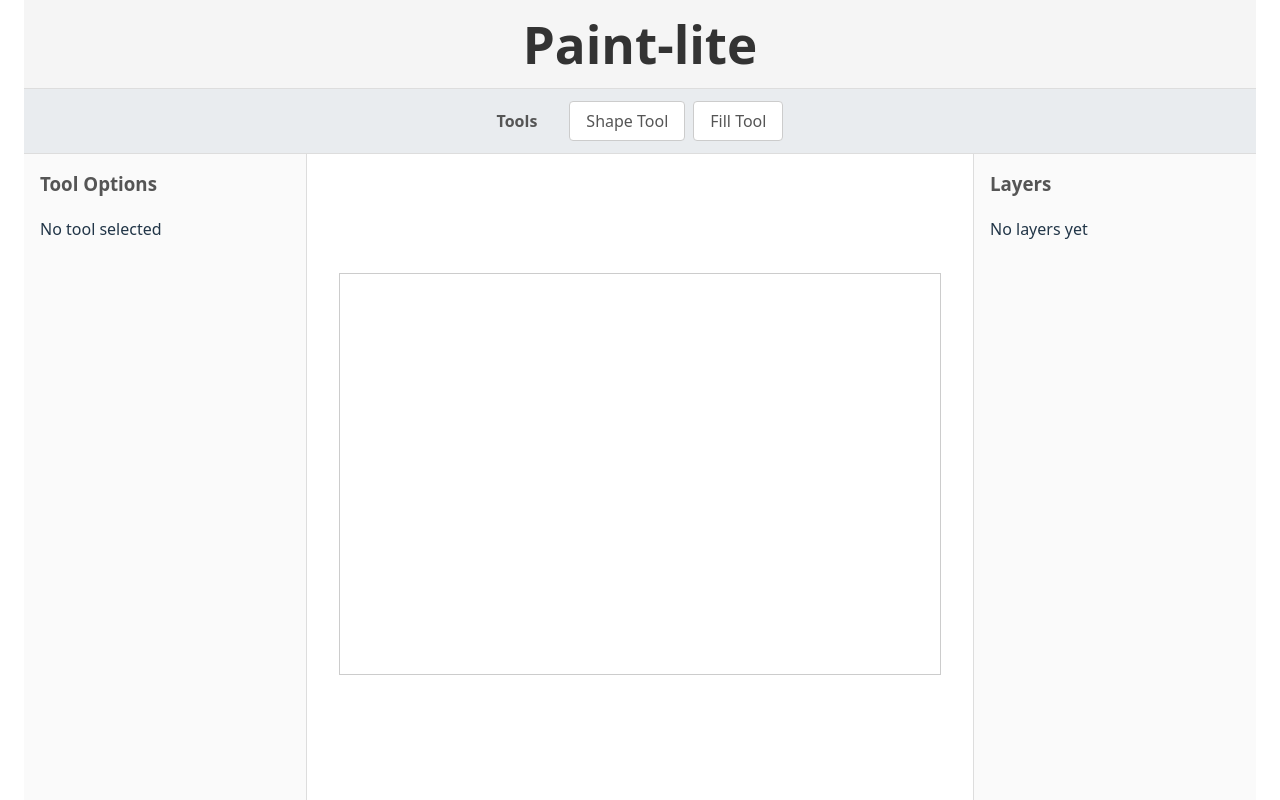
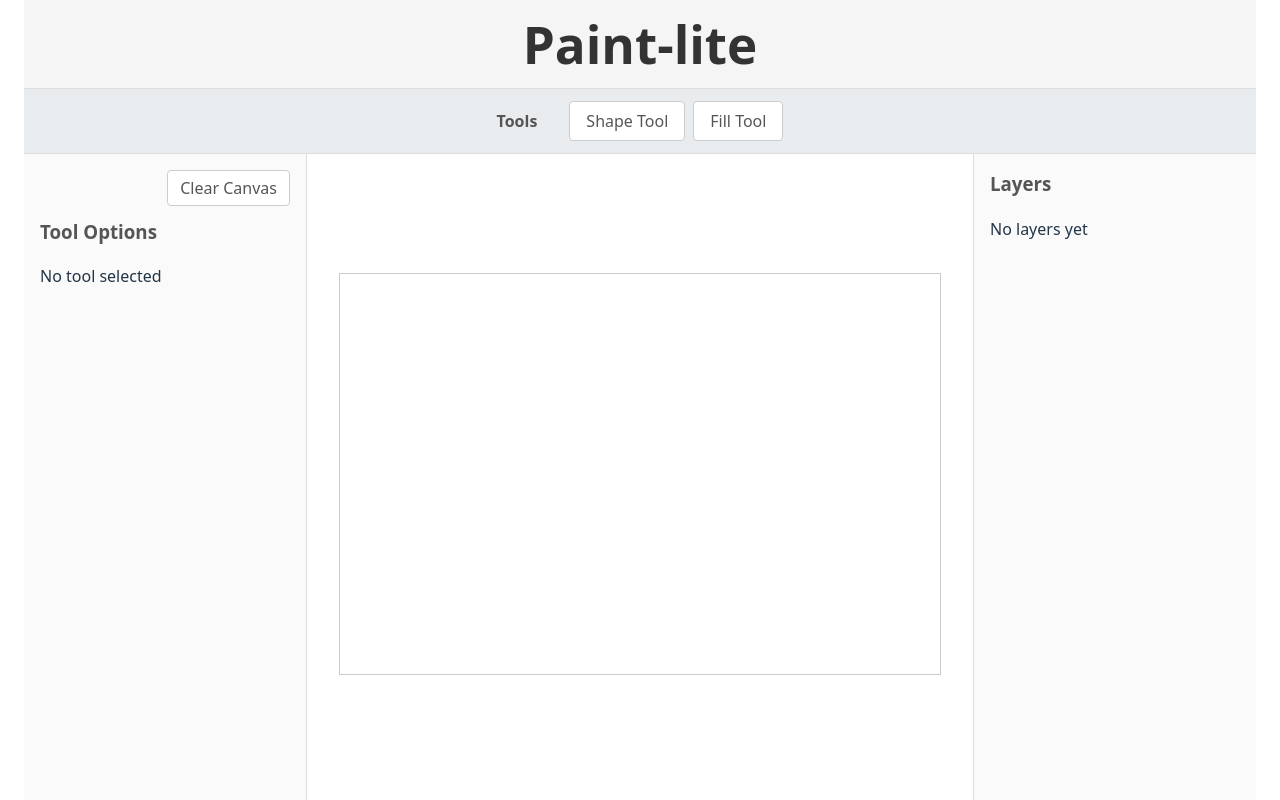
Before and after one commit to dinawee/paint-lite, a React (Vite) app: page / in a window 1280 px wide. Built offline with nearby package versions, Linux system fonts and the light colour scheme.

Commit message:
feat: adds clear canvas feature

```diff
--- a/src/App.css
+++ b/src/App.css
@@ -105,6 +105,26 @@
   border-color: #007bff;
 }
 
+.panel-toolbar {
+  display: flex;
+  justify-content: flex-end;
+  margin-bottom: 0.75rem;
+}
+
+.clear-button {
+  padding: 0.35rem 0.75rem;
+  border: 1px solid #ccc;
+  border-radius: 4px;
+  background-color: #fff;
+  color: #555;
+  cursor: pointer;
+  transition: background-color 0.2s;
+}
+
+.clear-button:hover {
+  background-color: #f0f0f0;
+}
+
 .form-field {
   display: flex;
   flex-direction: column;
--- a/src/components/ControlPanel/ControlPanel.tsx
+++ b/src/components/ControlPanel/ControlPanel.tsx
@@ -14,6 +14,7 @@ const ControlPanel = () => {
   const selectedShape = usePaintStore((state) => state.selectedShape);
   const selectedColor = usePaintStore((state) => state.selectedColor);
   const setSelectedColor = usePaintStore((state) => state.setSelectedColor);
+  const clearCanvas = usePaintStore((state) => state.clearCanvas);
   const showControlPanel = usePaintStore((state) => state.showControlPanel);
 
   const handleShapeChange = useCallback(
@@ -34,6 +35,11 @@ const ControlPanel = () => {
 
   return (
     <div className="control-panel">
+      <div className="panel-toolbar">
+        <button type="button" className="clear-button" onClick={clearCanvas}>
+          Clear Canvas
+        </button>
+      </div>
       <h3>Tool Options</h3>
       <div className="control-content">
         {!showControlPanel || !currentTool ? (
--- a/src/hooks/useCanvas.ts
+++ b/src/hooks/useCanvas.ts
@@ -23,17 +23,9 @@ export const useCanvas = () => {
     };
   }, []);
 
-  const clearCanvas = useCallback(() => {
-    const ctx = getContext();
-    if (!ctx || !canvasRef.current) return;
-
-    ctx.clearRect(0, 0, canvasRef.current.width, canvasRef.current.height);
-  }, [getContext]);
-
   return {
     canvasRef,
     getContext,
     getCanvasCoordinates,
-    clearCanvas,
   };
 };
--- a/src/stores/usePaintStore.ts
+++ b/src/stores/usePaintStore.ts
@@ -63,4 +63,18 @@ export const usePaintStore = create<PaintStore>((set) => ({
       return { layers };
     });
   },
+
+  clearCanvas: () => {
+    set((state) => {
+      const { canvasElement } = state;
+      if (canvasElement) {
+        const ctx = canvasElement.getContext('2d');
+        if (ctx) {
+          ctx.clearRect(0, 0, canvasElement.width, canvasElement.height);
+        }
+      }
+      logStoreChange('clearCanvas');
+      return { layers: [] };
+    });
+  },
 }));
--- a/src/types/Tool.ts
+++ b/src/types/Tool.ts
@@ -35,6 +35,7 @@ export interface PaintActions {
   setShowControlPanel: (visible: boolean) => void;
   setCanvasElement: (canvas: HTMLCanvasElement | null) => void;
   addLayer: (layer: Layer) => void;
+  clearCanvas: () => void;
 }
 
 export interface Tool {
```
